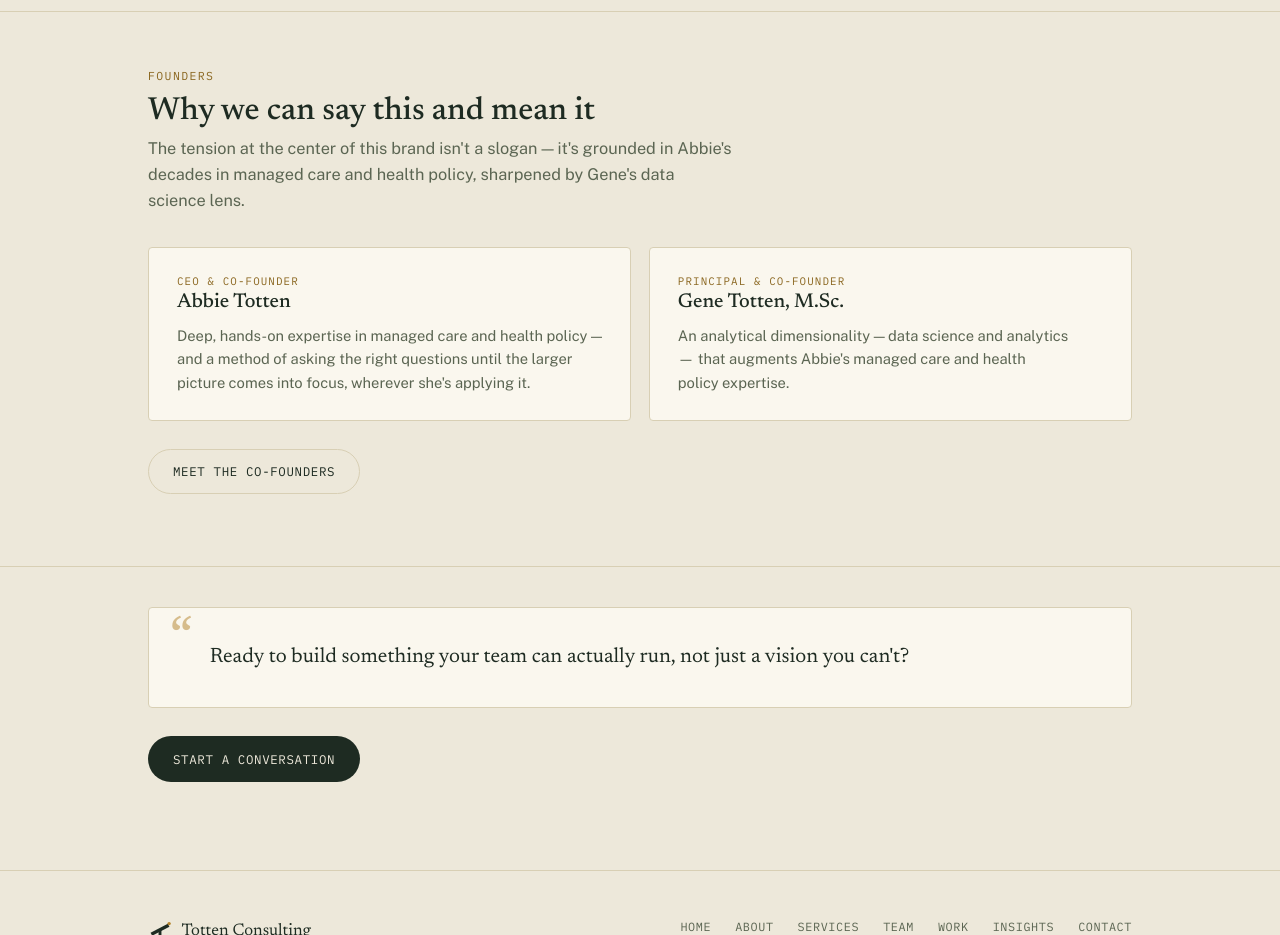
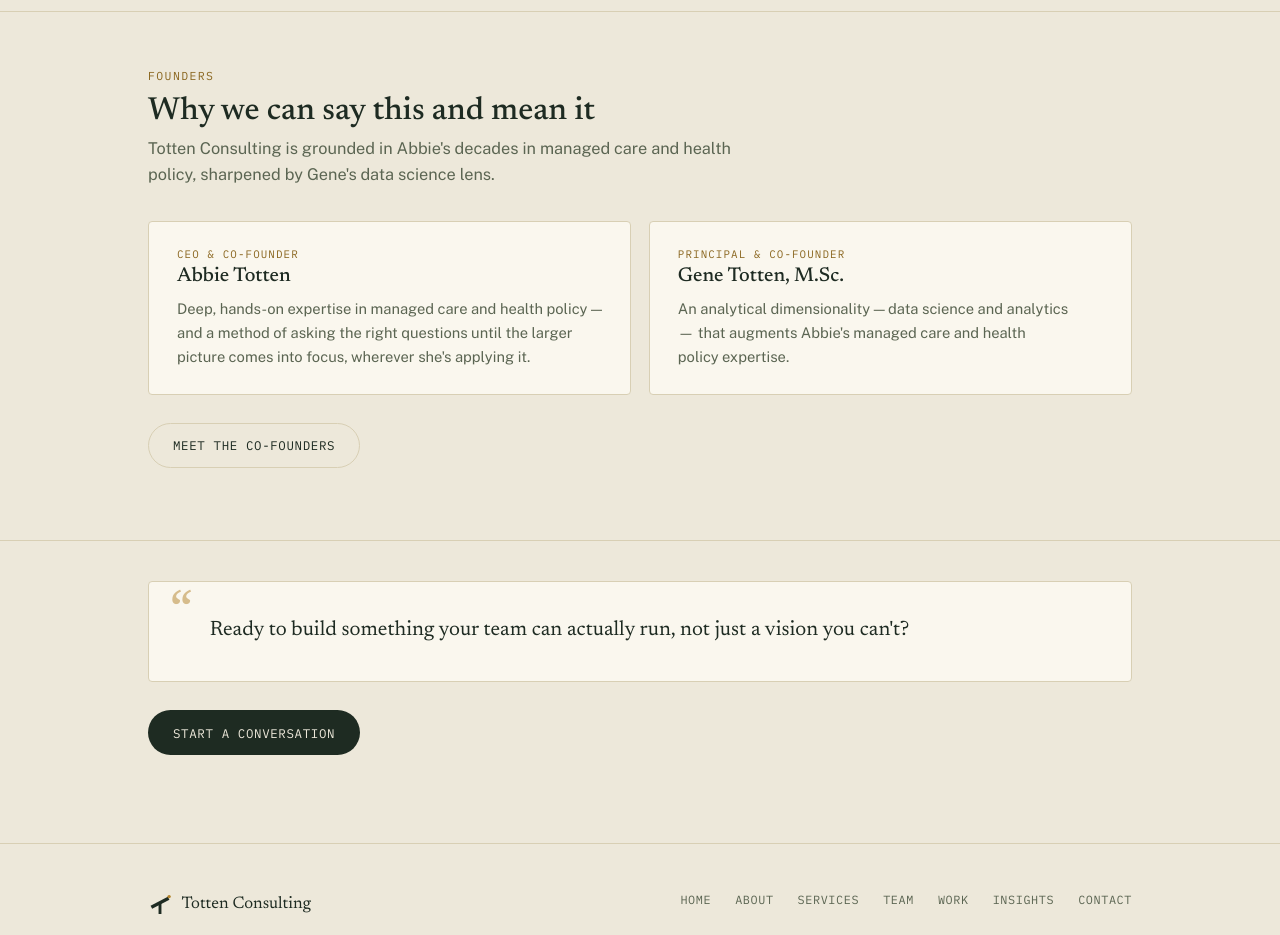
Before and after one commit to genotott17/TottenConsultingLLCWebsite, a plain HTML site: page index.html in a window 1280 px wide. Shown: the part 2280-3215 px from the top of the page. Drawn offline with nearby package versions, Linux system fonts and the light colour scheme.

Commit message:
Update index.html

```diff
--- a/index.html
+++ b/index.html
@@ -147,7 +147,7 @@
     <div class="wrap">
       <p class="eyebrow">Founders</p>
       <h2>Why we can say this and mean it</h2>
-      <p class="lede">The tension at the center of this brand isn't a slogan &mdash; it's grounded in Abbie's decades in managed care and health policy, sharpened by Gene's data science lens.</p>
+      <p class="lede">Totten Consulting is grounded in Abbie's decades in managed care and health policy, sharpened by Gene's data science lens.</p>
       <div class="founders">
         <div class="founder-card">
           <div class="fn-role">CEO &amp; Co-Founder</div>
```
